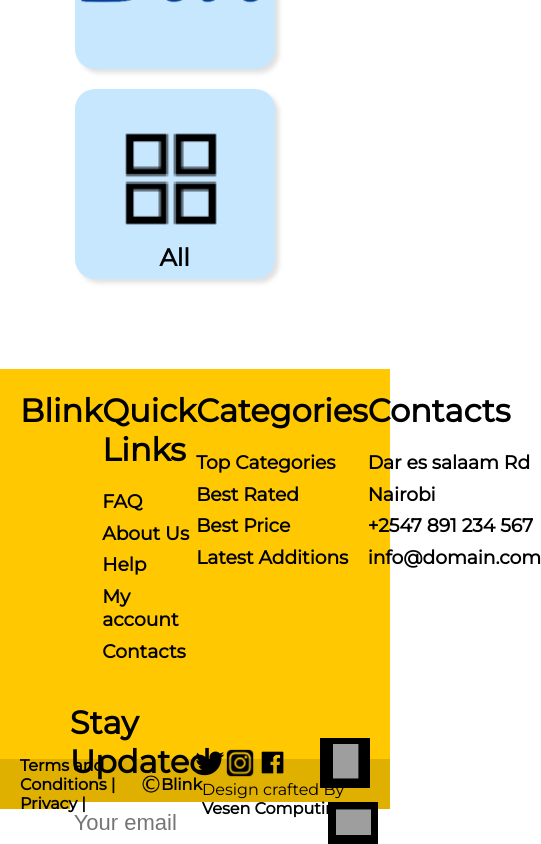
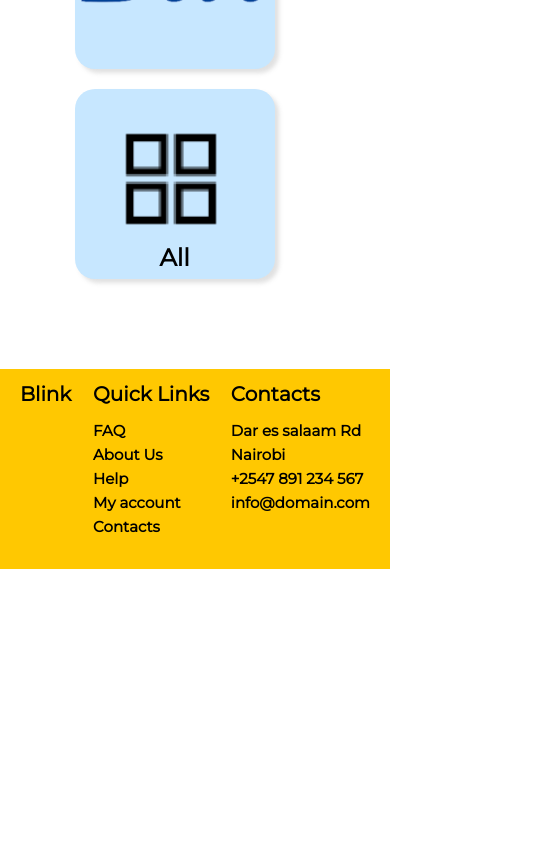
Before and after one commit to mingabire809/blink-react, a React (Create React App) app: page /pharm-App in a window 390 px wide. Shown: the part 6694-7538 px from the top of the page, 541 px wide, since content can reach past the window. After the commit the page ends 7263 px from the top, so only its background shows below. Built offline with nearby package versions, Linux system fonts and the light colour scheme; grey boxes are pictures that could not be loaded.

Commit message:
corrected index mobile

```diff
--- a/src/components/Footer/Footer.styles.js
+++ b/src/components/Footer/Footer.styles.js
@@ -6,6 +6,9 @@ width: 100%;
 height: 390px;
 background-color: rgba(255,200,1,255);
 font-family: "Montserrat";
+@media screen and (max-width: 515px){
+      height: 200px;
+    }
 `;
 
 export const Content = styled.div`
@@ -13,6 +16,15 @@ export const Content = styled.div`
     justify-content: space-between;
     padding-left: 20px;
     padding-right: 20px;
+
+    @media screen and (max-width: 515px){
+        h1{
+            font-size: 20px;
+        }
+        h3{
+            font-size: 15px;
+        }
+    }
 `;
 
 export const Content2 = styled.div`
--- a/src/components/Footer/index.js
+++ b/src/components/Footer/index.js
@@ -1,10 +1,11 @@
-import React from "react";
+import React, {useState, useEffect} from "react";
 import { Arrow, Arrow2, Content, Content2, FooterButton, FooterButton2, Input, Wrapper, Wrapper2 } from "./Footer.styles";
 import Left from '../../assets/images/left.png'
 import Instagram from '../../assets/images/instagram.png'
 import Twitter from '../../assets/images/twitter.png'
 import Facebook from '../../assets/images/facebook.png'
 import C from '../../assets/images/c.png'
+
 
 const Footer = ()=>{
     const Top = () =>{
@@ -13,6 +14,12 @@ const Footer = ()=>{
             behavior: "smooth",
         });
     };
+    const [screen, setScreen] = useState(
+        window.matchMedia("(max-width: 515px)").matches
+    )
+    useEffect(()=> {
+        window.matchMedia("(max-width: 515px)").addEventListener('change', e =>setScreen(e.screen));
+    }, []);
     return(
         <>
         <Wrapper>
@@ -26,14 +33,15 @@ const Footer = ()=>{
                 <h3 style={{marginTop: -10}}>My account</h3>
                 <h3 style={{marginTop: -10}}>Contacts</h3>
             </div>
-            <div>
+            {screen ? null: <div>
                 <h1>Categories</h1>
                 <h3>Top Categories</h3>
                 <h3 style={{marginTop: -10}}>Best Rated</h3>
                 <h3 style={{marginTop: -10}}>Best Price</h3>
                 <h3 style={{marginTop: -10}}>Latest Additions</h3>
 
-            </div>
+            </div>}
+
             <div>
                 <h1>Contacts</h1>
                 <h3>Dar es salaam Rd</h3>
@@ -42,7 +50,7 @@ const Footer = ()=>{
                 <h3 style={{marginTop: -10}}>info@domain.com</h3>
             </div>
             </Content>
-            <Content2>
+            {screen ? null :<Content2>
                 <div style={{width: '33.333%'}}>
                     <h1>Stay Updated</h1>
                     <div style={{display: 'flex'}}>
@@ -61,16 +69,17 @@ const Footer = ()=>{
                 <FooterButton2 onClick={Top}>
                         <Arrow2 src={Left}/>
                     </FooterButton2>
-            </Content2>
+            </Content2>}
+
         </Wrapper>
-        <Wrapper2>
+        {screen ? null:<Wrapper2>
             <div style={{display: 'flex', alignItems: 'center', marginLeft: 20}}>
             <h4>Terms and Conditions | Privacy |</h4>
             <img src={C} alt="c" style={{width: 20, height: 20}}/>
             <h4>Blink</h4>
             </div>
             <h4 style={{fontWeight: '400', marginRight: 20}}>Design crafted By <span style={{fontWeight: '700'}}>Vesen Computing</span></h4>
-        </Wrapper2>
+        </Wrapper2>}
         </>
 
     )
--- a/src/pages/Home/Home.styles.js
+++ b/src/pages/Home/Home.styles.js
@@ -4,6 +4,7 @@ import Background from '../../assets/images/mobilebackground.png'
 
 export const Wrapper = styled.div`
    font-family: "Montserrat";
+   overflow: hidden;
 `;
 
 export const Content = styled.div`
@@ -26,7 +27,7 @@ display: flex;
 
 export const MobileBackground = styled.div`
 background-image: url(${Background});
-width: 76.5%;
+width: 68%;
 height: 441px;
 position: absolute;
 margin-left: 30%;
@@ -474,7 +475,7 @@ export const MapImage = styled.img`
     }
 
     @media screen and (max-width: 515px){
-        display: none;
+        width: 300px;
     }
 
 `;
@@ -687,7 +688,7 @@ h3{
     display: flex;
     align-items: center;
     justify-content: space-between;
-    background-color: red;
+
     width: 100%;
 
 }
@@ -709,6 +710,10 @@ export const Ads = styled.div`
     display: flex;
     justify-content: space-between;
     align-items: baseline;
+
+    @media screen and (max-width: 515px){
+        display: none;
+    }
 
 `;
 
@@ -746,6 +751,9 @@ export const Career = styled.div`
     height: 450px;
     display: flex;
     margin-top: 100px;
+    @media screen and (max-width: 515px){
+        display: none;
+    }
 
 
 `;
@@ -753,6 +761,7 @@ export const Career = styled.div`
 export const CareerContent = styled.div`
     background-color: black;
     width: 60%;
+
 
     ::after{
         width: 11%;
@@ -829,6 +838,9 @@ height: 400px;
 width: 100%;
 display: flex;
 justify-content: space-around;
+@media screen and (max-width: 515px){
+        display: none;
+    }
 
 `;
 
--- a/src/pages/Home/index.js
+++ b/src/pages/Home/index.js
@@ -33,7 +33,7 @@ import DealBackground from '../../assets/images/dealbackground1.png'
 import DealBackground2 from '../../assets/images/dealbackground2.png'
 import DealBackground3 from '../../assets/images/dealbackground3.png'
 import CountdownTimer from "../../components/CountDownTimer/CountDownTimer";
-import { DealContent, Deal, DealButton, UnderDeal, PopularLeft, PopularRight } from "../Groceries/Groceries.styles"
+import { DealContent, Deal, DealButton, UnderDeal } from "../Groceries/Groceries.styles"
 
 import { useNavigate } from "react-router-dom";
 
@@ -47,10 +47,10 @@ const Home = () =>{
     }, []);
     const popularElement = useRef(null)
 
-      const [right, setRight] = useState(0)
+   //   const [right, setRight] = useState(0)
 
 
-    const scrollLeft = () => {
+  /*  const scrollLeft = () => {
       setRight(right + 400)
       popularElement.current.scrollLeft = right
 
@@ -60,7 +60,7 @@ const Home = () =>{
       setRight(right - 400)
       popularElement.current.scrollLeft = right
 
-  }
+  }*/
     const TEN_DAYS_IN_MS = 10 * 24 * 60 * 60 * 1000;
     const TEN_NOW_IN_MS = new Date().getTime();
 
@@ -307,8 +307,7 @@ const Home = () =>{
 </div>
 
 <OfferContent ref={popularElement}>
-<PopularLeft onClick={scrollRight}>&#x2190;</PopularLeft>
-<PopularRight onClick={scrollLeft} style={{marginLeft: '92%'}}>&#x2192;</PopularRight>
+
     <Offer>
         <Badge>
             Hot
```
